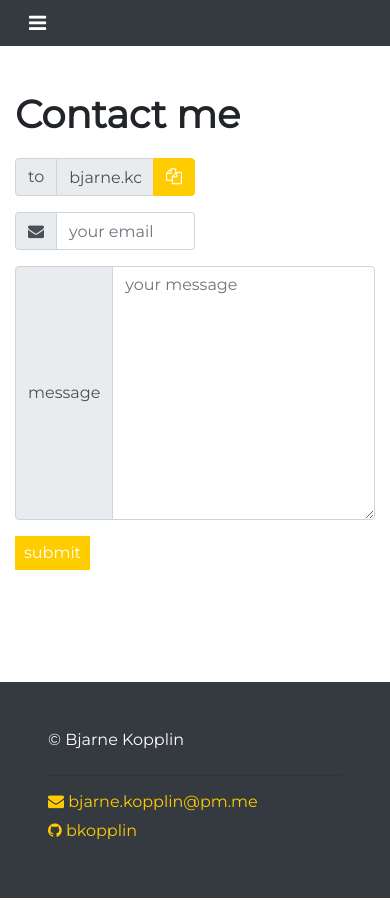
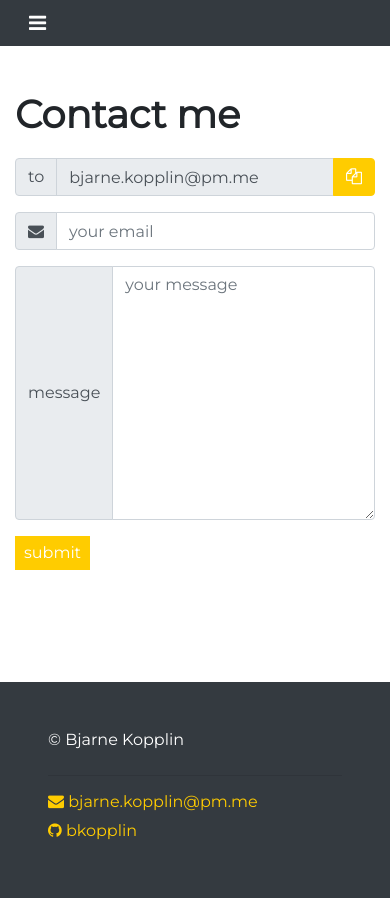
Before and after one commit to bkopplin/bkopplin.github.io, a Jekyll site: the page built from contact.html, in a window 390 px wide. Built offline with Jekyll 4.4.1, drawn with Linux system fonts in a browser that asks for light colours.

Commit message:
responsive width for input elements with class input-oneline

```diff
--- a/contact.html
+++ b/contact.html
@@ -10,7 +10,7 @@ order: 4
       <div class="col-12">
         <h2 class="pb-4">Contact me</h2>
         <form class="" action="index.html" method="get">
-          <div class="mb-3 input-group mb-3 w-50">
+          <div class="mb-3 input-group mb-3 input-oneline">
             <div class="input-group-prepend">
               <span class="input-group-text">to</span>
             </div>
@@ -22,7 +22,7 @@ order: 4
             </div>
           </div>
 
-          <div class=" input-group mb-3 w-50">
+          <div class=" input-group mb-3 input-oneline">
             <div class="input-group-prepend">
               <span class="input-group-text"><i class="fa fa-envelope" aria-hidden="true"></i></span>
             </div>
--- a/css/style.css
+++ b/css/style.css
@@ -135,9 +135,19 @@ a:hover {
 .link:hover {
   text-decoration: underline;
 }
-
+/*
+input
+*/
 input, textarea {
   font-family: var(--font-text);
+}
+.input-oneline {
+  width: 100%;
+}
+@media (min-width: 768px) {
+  .input-oneline {
+    width: 50%;
+  }
 }
 
 /*
```
Also changed, not shown: 2 other files.
